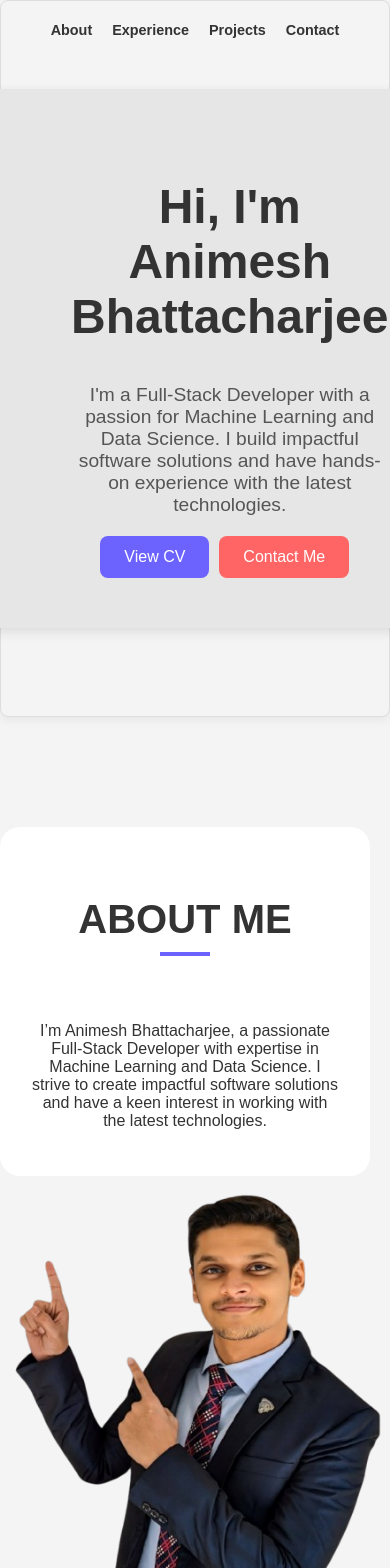
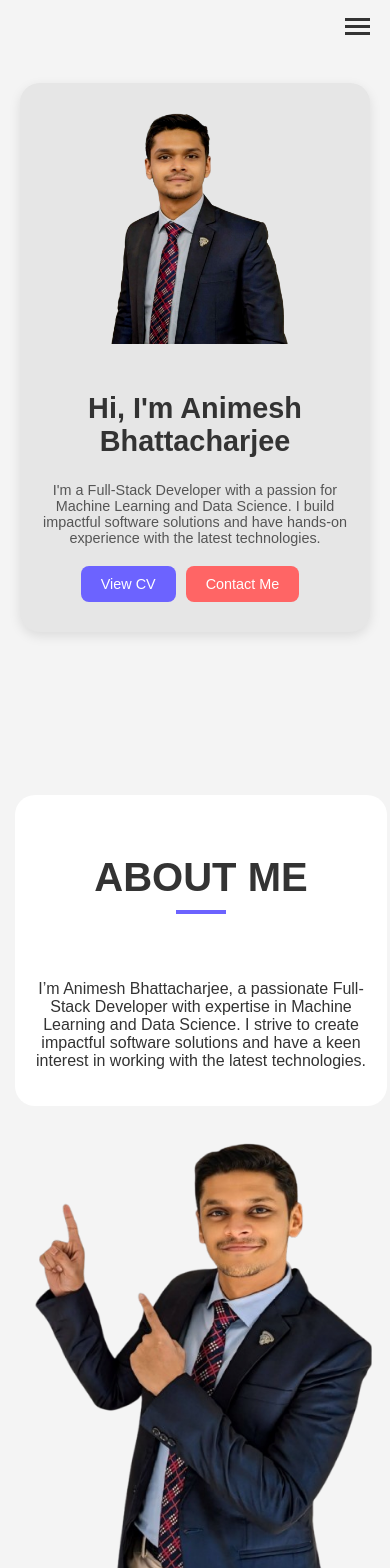
Before and after one commit to Animesh6096/Portfilio, a React (Create React App) app in the folder my-portfolio/: page / in a window 390 px wide. Shown: the top 1568 px of the page. Built offline with nearby package versions, Linux system fonts and the light colour scheme.

Commit message:
responsive1

```diff
--- a/my-portfolio/src/components/About.css
+++ b/my-portfolio/src/components/About.css
@@ -16,7 +16,7 @@
   flex-wrap: wrap;
 }
 
-/* Center the About title and make the card responsive */
+/* About Text Card */
 .about-text {
   flex: 1;
   background-color: white;
@@ -24,7 +24,7 @@
   padding: 30px;
   margin-right: 20px;
   box-shadow: none;
-  text-align: center; /* Centers the title */
+  text-align: center; /* Centers the content */
   transition: transform 0.3s ease, box-shadow 0.3s ease;
 }
 
@@ -57,3 +57,30 @@
   opacity: 1;
   transform: translateY(0);
 }
+
+/* Media Queries for smaller screens */
+@media (max-width: 768px) {
+  .about-content {
+    flex-direction: column; /* Stack items vertically */
+    text-align: center;     /* Center align content */
+    padding: 0 20px;        /* Add padding to prevent content from touching the edge */
+  }
+
+  .about-text {
+    margin-right: 0;        /* Remove right margin */
+    width: 90%;             /* Set a responsive width */
+    margin-bottom: 20px;    /* Space between text and image */
+    padding: 30px 20px;     /* Add horizontal padding to the card */
+  }
+}
+
+@media (max-width: 480px) {
+  .about-text {
+    width: 95%;  /* Further reduce width for very small screens */
+    padding: 20px 15px;  /* Reduce padding for smaller screens */
+  }
+
+  .about-content {
+    padding: 0 15px; /* Ensure space from the edges */
+  }
+}
--- a/my-portfolio/src/components/Hero.css
+++ b/my-portfolio/src/components/Hero.css
@@ -1,34 +1,14 @@
 /* Hero Section */
 .hero-section {
-  border: 1px solid #ddd; /* Light gray border */
-  border-radius: 8px; /* Slight rounding for a modern look */
-  padding: 20px;
-  background-color: white; /* Ensure contrast against the background */
-  box-shadow: 0 4px 8px rgba(0, 0, 0, 0.05); /* Optional subtle shadow */
-  margin-bottom: 30px; /* Space between blocks */
   display: flex;
   justify-content: center;
   align-items: center;
   height: 80vh;
   background-color: #f4f4f4;
-  margin-top: 0; /* Removing negative margin for consistency */
+  margin-top: 0;
   padding: 20px;
-  transition: opacity 0.6s ease, transform 0.6s ease; /* Smooth transition */
+  transition: opacity 0.6s ease, transform 0.6s ease;
 }
-
-/* Default state for elements that will animate */
-.animate-on-scroll {
-  opacity: 0;
-  transform: translateY(50px); /* Start slightly below */
-}
-
-/* When elements are in view, make them visible and reset their position */
-.animated {
-  opacity: 1;
-  transform: translateY(0);
-}
-
-/* Hero Content */
 
 .hero-content {
   background-color: #e6e6e6;
@@ -42,9 +22,11 @@
   justify-content: space-between;
 }
 
+/* Hero Image */
 .hero-image img {
-  width: 80%;
+  width: 80%; /* Scales dynamically */
   height: auto;
+  max-width: 300px; /* Limit the maximum width */
 }
 
 /* Hero Text */
@@ -96,21 +78,46 @@
   background-color: #d14444;
 }
 
-/* Additional animations for fade-in or slide-in effects */
-.slide-in-left {
-  transform: translateX(-50px);
+/* Responsive Design */
+@media (max-width: 768px) {
+  .hero-content {
+    flex-direction: column; /* Stack content vertically */
+    text-align: center;     /* Center text */
+    padding: 20px;          /* Reduce padding */
+  }
+
+  .hero-image img {
+    width: 100%;  /* Make the image fill the width */
+    max-width: 200px; /* Limit max width for mobile */
+    margin-bottom: 20px; /* Space between image and text */
+  }
+
+  .hero-text {
+    margin-left: 0; /* Remove left margin */
+  }
+
+  .hero-text h1 {
+    font-size: 2rem; /* Adjust font size for smaller screens */
+  }
+
+  .hero-text p {
+    font-size: 1rem; /* Adjust paragraph font size */
+  }
+
+  .view-cv-btn,
+  .contact-btn {
+    padding: 10px 20px;  /* Adjust button padding */
+    font-size: 0.9rem;   /* Decrease button text size */
+    margin-bottom: 10px; /* Space between buttons */
+  }
 }
 
-.animated.slide-in-left {
-  transform: translateX(0);
-  opacity: 1;
+@media (max-width: 480px) {
+  .hero-text h1 {
+    font-size: 1.8rem; /* Further reduce heading size on very small screens */
+  }
+
+  .hero-text p {
+    font-size: 0.9rem; /* Further reduce paragraph font size */
+  }
 }
-
-.slide-in-right {
-  transform: translateX(50px);
-}
-
-.animated.slide-in-right {
-  transform: translateX(0);
-  opacity: 1;
-}
--- a/my-portfolio/src/components/Navigation.css
+++ b/my-portfolio/src/components/Navigation.css
@@ -4,54 +4,123 @@
   top: 0;
   width: 100%;
   height: 60px;
-  background-color: transparent; /* Transparent background by default */
-  box-shadow: none; /* No shadow by default */
-  z-index: 1000; /* Ensure it stays above all other elements */
+  background-color: transparent;
+  box-shadow: none;
+  z-index: 1000;
+  display: flex;
+  justify-content: center; /* Center the navigation content */
+  align-items: center;
+  transition: background-color 0.3s ease, box-shadow 0.3s ease;
+}
+
+.nav-bar.scrolled {
+  background-color: #ffffff;
+  box-shadow: 0 4px 8px rgba(0, 0, 0, 0.15);
+}
+
+.nav-content {
+  width: 100%;
+  max-width: 1200px;
   display: flex;
   justify-content: center;
   align-items: center;
-  transition: background-color 0.3s ease, box-shadow 0.3s ease; /* Smooth transition */
+  padding: 0 20px;
 }
 
-/* Change background color and add shadow when scrolled */
-.nav-bar.scrolled {
-  background-color: #ffffff; /* White background when scrolling */
-  box-shadow: 0 4px 8px rgba(0, 0, 0, 0.15); /* Add a subtle shadow */
-}
-
-/* Navigation menu styling */
-.nav-bar ul {
+/* Navigation links */
+.nav-links {
   list-style: none;
   display: flex;
-  gap: 30px; /* Space between menu items */
+  gap: 30px;
   padding: 0;
   margin: 0;
 }
 
-.nav-bar ul li {
+.nav-links li {
   display: inline-block;
 }
 
-.nav-bar ul li a {
+.nav-links li a {
   text-decoration: none;
   font-size: 1rem;
   font-weight: bold;
-  color: #333; /* Default text color */
+  color: #333;
   transition: color 0.3s ease;
 }
 
-/* Hover effect for menu items */
-.nav-bar ul li a:hover {
-  color: #6c63ff; /* Highlight color on hover */
+.nav-links li a:hover {
+  color: #6c63ff;
 }
 
-/* Responsive styling for smaller screens */
+/* Menu icon for mobile */
+.menu-icon {
+  display: none;
+  cursor: pointer;
+  flex-direction: column;
+  gap: 4px;
+  position: absolute; /* Positioned in the top-right corner */
+  top: 18px;
+  right: 20px;
+}
+
+.menu-icon .bar {
+  width: 25px;
+  height: 3px;
+  background-color: #333;
+  transition: transform 0.3s ease;
+}
+
+/* When the menu is open, rotate the bars to create an "X" */
+.menu-icon.open .bar:nth-child(1) {
+  transform: translateY(8px) rotate(45deg);
+}
+
+.menu-icon.open .bar:nth-child(2) {
+  opacity: 0;
+}
+
+.menu-icon.open .bar:nth-child(3) {
+  transform: translateY(-8px) rotate(-45deg);
+}
+
+/* Responsive styling */
 @media (max-width: 768px) {
-  .nav-bar ul {
-    gap: 20px; /* Adjust the gap for smaller screens */
+  /* Display the hamburger icon */
+  .menu-icon {
+    display: flex;
   }
 
-  .nav-bar ul li a {
-    font-size: 0.9rem; /* Smaller font size on mobile */
+  /* Hide navigation links initially */
+  .nav-links {
+    position: fixed;
+    top: 70px;
+    right: 0;
+    width: 60%; /* Smaller width for semi-transparent background */
+    max-width: 300px; /* Limit the width */
+    background-color: rgba(0, 0, 0, 0.7); /* Semi-transparent background */
+    display: none;
+    flex-direction: column;
+    align-items: center;
+    justify-content: center;
+    gap: 20px;
+    border-radius: 10px; /* Rounded corners */
+    padding: 20px;
+  }
+
+  /* Show the menu when active */
+  .nav-links.active {
+    display: flex;
+  }
+
+  .nav-links li a {
+    font-size: 1.2rem;
+    color: #fff; /* White text on dark background */
   }
 }
+
+/* Hover effect for larger screens */
+@media (min-width: 769px) {
+  .nav-links li a:hover {
+    color: #6c63ff; /* Change hover color */
+  }
+}
--- a/my-portfolio/src/components/Navigation.js
+++ b/my-portfolio/src/components/Navigation.js
@@ -1,11 +1,14 @@
-import React, { useEffect } from 'react';
-import './Navigation.css'; // Assuming this is your navigation CSS file
+// Navigation.js
+import React, { useEffect, useState } from 'react';
+import './Navigation.css';
 
 const Navigation = () => {
+  const [isMenuOpen, setIsMenuOpen] = useState(false);
+
   useEffect(() => {
     const handleScroll = () => {
       const nav = document.querySelector('.nav-bar');
-      if (window.scrollY > 100) {  // When the user scrolls down 100px or more
+      if (window.scrollY > 100) {
         nav.classList.add('scrolled');
       } else {
         nav.classList.remove('scrolled');
@@ -17,14 +20,25 @@ const Navigation = () => {
     return () => window.removeEventListener('scroll', handleScroll);
   }, []);
 
+  const toggleMenu = () => {
+    setIsMenuOpen(!isMenuOpen);
+  };
+
   return (
     <nav className="nav-bar">
-      <ul>
-        <li><a href="#about">About</a></li>
-        <li><a href="#experience">Experience</a></li>
-        <li><a href="#projects">Projects</a></li>
-        <li><a href="#contact">Contact</a></li>
-      </ul>
+      <div className="nav-content">
+        <div className={`menu-icon ${isMenuOpen ? 'open' : ''}`} onClick={toggleMenu}>
+          <div className="bar"></div>
+          <div className="bar"></div>
+          <div className="bar"></div>
+        </div>
+        <ul className={`nav-links ${isMenuOpen ? 'active' : ''}`}>
+          <li><a href="#about" onClick={() => setIsMenuOpen(false)}>About</a></li>
+          <li><a href="#experience" onClick={() => setIsMenuOpen(false)}>Experience</a></li>
+          <li><a href="#projects" onClick={() => setIsMenuOpen(false)}>Projects</a></li>
+          <li><a href="#contact" onClick={() => setIsMenuOpen(false)}>Contact</a></li>
+        </ul>
+      </div>
     </nav>
   );
 };
--- a/my-portfolio/src/components/Projects.js
+++ b/my-portfolio/src/components/Projects.js
@@ -6,28 +6,28 @@ const projects = [
   {
     id: 1,
     title: 'Zoey Travel',
-    description: 'Descripsion',
+    description: 'Description of Zoey Travel project.',
     link: '#', // Update with actual project link
     image: require('../assets/office_work.jpeg'), // Update with actual image path
   },
   {
     id: 2,
     title: 'Softcar',
-    description: 'Description',
+    description: 'Description of Softcar project.',
     link: '#', // Update with actual project link
     image: require('../assets/office_work.jpeg'), // Update with actual image path
   },
   {
     id: 3,
     title: 'Project 3',
-    description: 'Description.',
+    description: 'Description of Project 3.',
     link: '#', // Update with actual project link
     image: require('../assets/office_work.jpeg'), // Update with actual image path
   },
   {
     id: 4,
     title: 'Project 4',
-    description: 'Description.',
+    description: 'Description of Project 4.',
     link: '#', // Update with actual project link
     image: require('../assets/office_work.jpeg'), // Update with actual image path
   },
```
Also changed, not shown: my-portfolio/src/components/Projects.css (+36 -26 lines).
